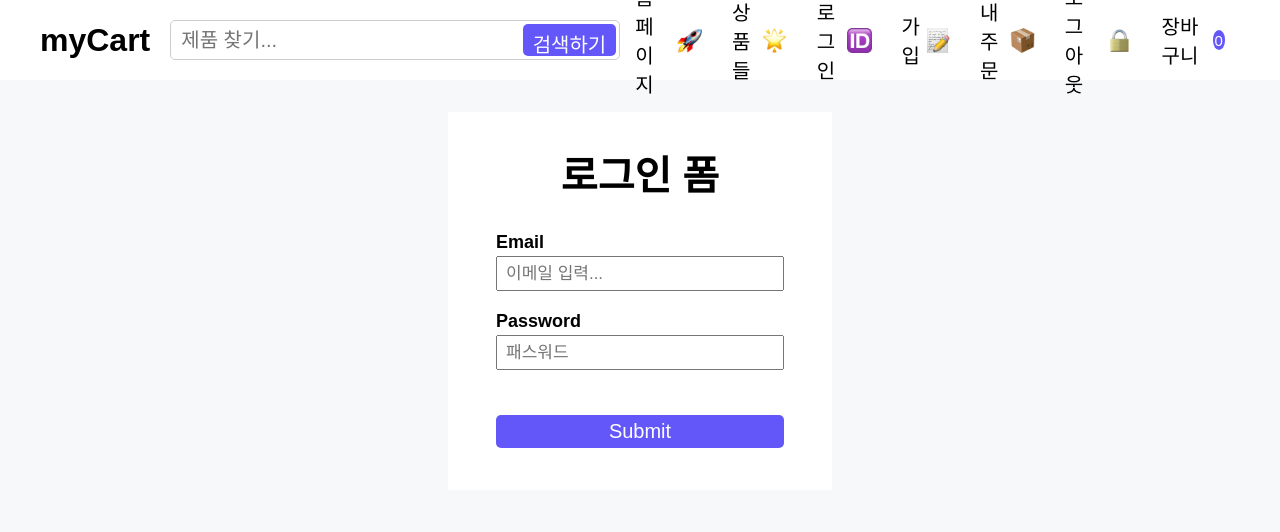
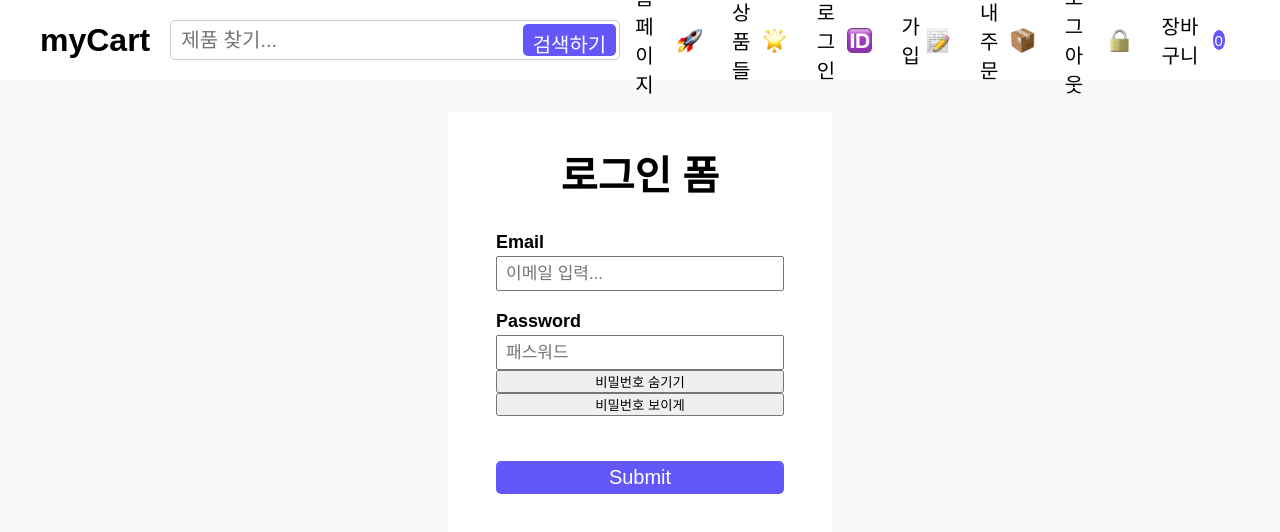
Before and after one commit to jbkim08/myCart2, a React (Vite) app: page / in a window 1280 px wide. Shown: the top 532 px of the page. Built offline with nearby package versions, Linux system fonts and the light colour scheme; a web font is replaced by a local one.

Commit message:
유즈레퍼런스

```diff
--- a/src/components/Authentication/LoginPage.jsx
+++ b/src/components/Authentication/LoginPage.jsx
@@ -1,6 +1,8 @@
+import { useRef } from "react";
 import "./LoginPage.css";
 
 const LoginPage = () => {
+  const passwordRef = useRef(null);
   return (
     <section className="align_center form_page">
       <form className="authentication_form">
@@ -18,11 +20,24 @@ const LoginPage = () => {
           <div>
             <label htmlFor="password">Password</label>
             <input
+              ref={passwordRef}
               type="password"
               id="password"
               className="form_text_input"
               placeholder="패스워드"
             />
+            <button
+              type="button"
+              onClick={() => (passwordRef.current.type = "password")}
+            >
+              비밀번호 숨기기
+            </button>
+            <button
+              type="button"
+              onClick={() => (passwordRef.current.type = "text")}
+            >
+              비밀번호 보이게
+            </button>
           </div>
 
           <button type="submit" className="search_button form_submit">
```
